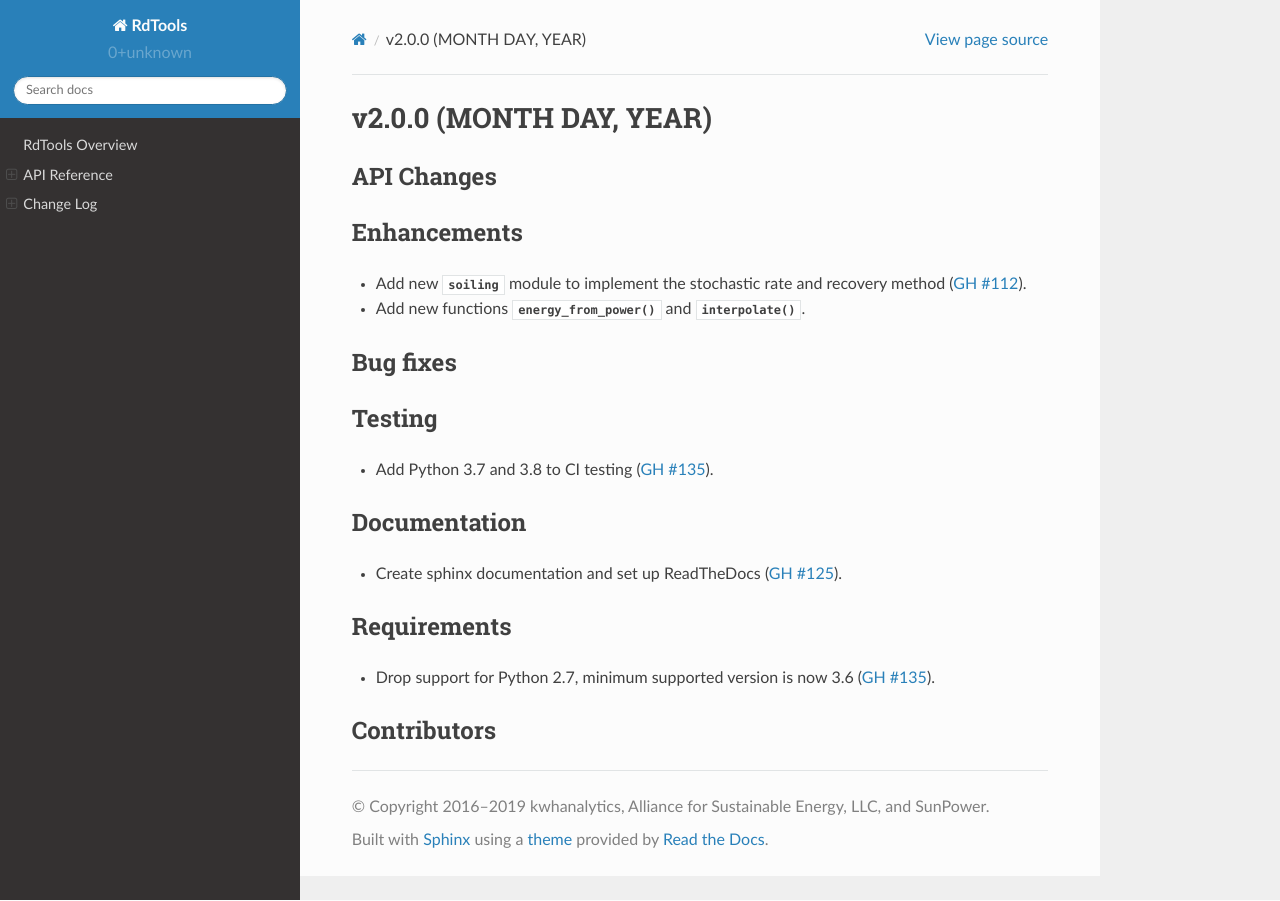
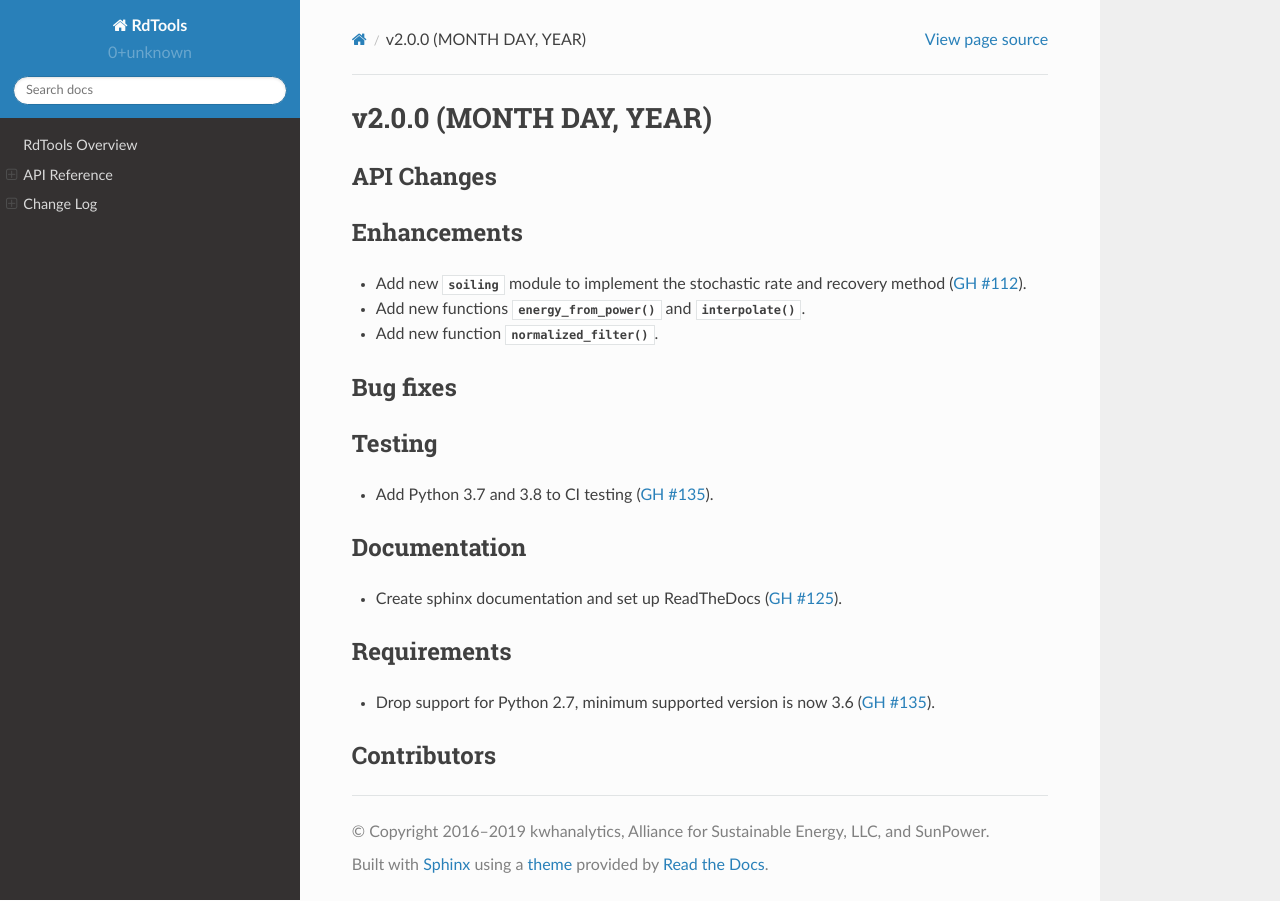
Before and after one commit to NREL/rdtools, a Sphinx documentation site: the page built from docs/sphinx/source/changelog/v2.0.0.rst, in a window 1280 px wide. Built offline with Sphinx 7.4.7 and the Read the Docs theme 2.0.0, drawn with Linux system fonts in a browser that asks for light colours; pages that are not in the unit, such as notebooks, are missing from menus.

Commit message:
update changelog

```diff
--- a/docs/sphinx/source/changelog/v2.0.0.rst
+++ b/docs/sphinx/source/changelog/v2.0.0.rst
@@ -12,6 +12,7 @@ Enhancements
   recovery method (:pull:`112`).
 * Add new functions :py:func:`~rdtools.normalization.energy_from_power` and
   :py:func:`~rdtools.normalization.interpolate`.
+* Add new function :py:func:`~rdtools.filtering.normalized_filter`.
 
 Bug fixes
 ---------
```
